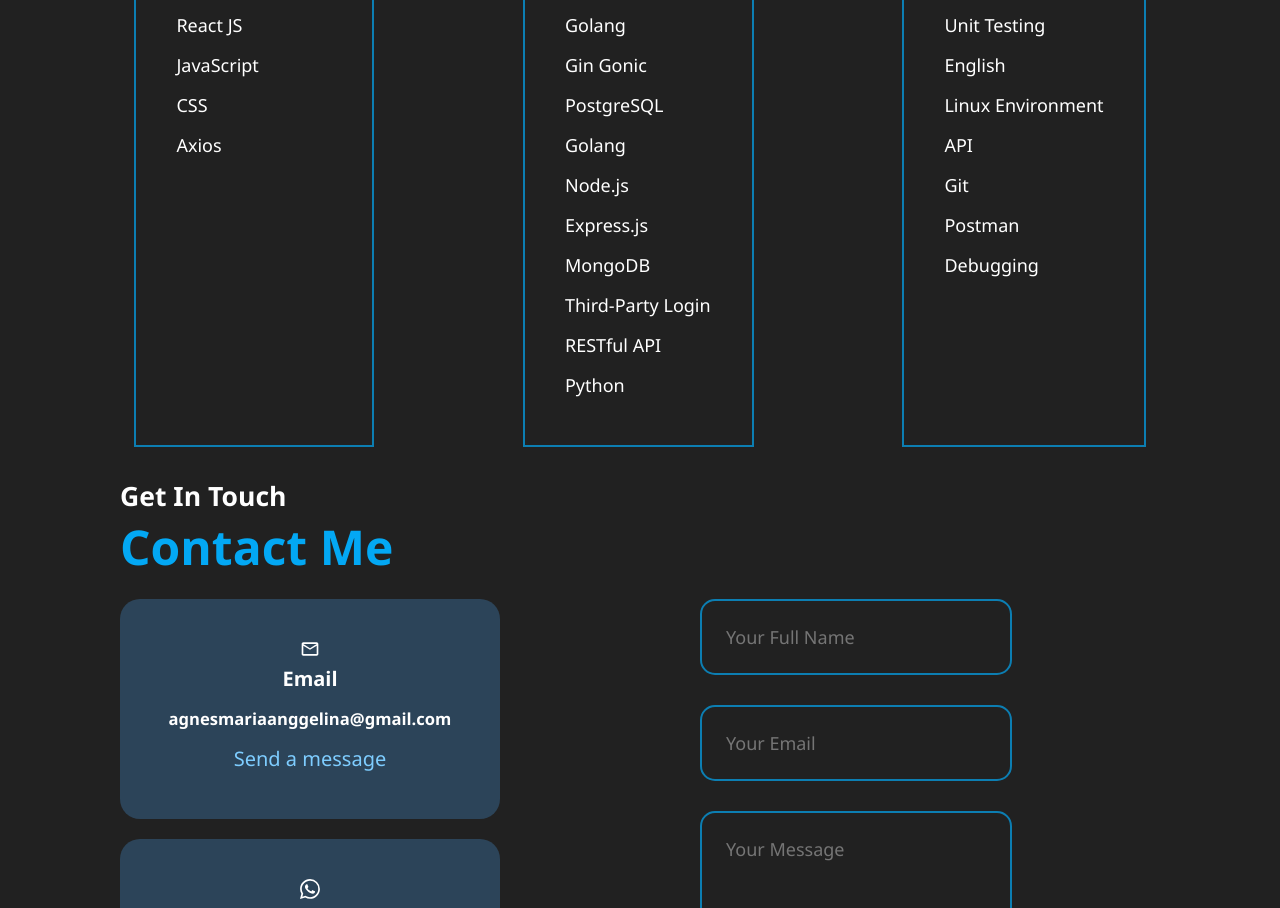
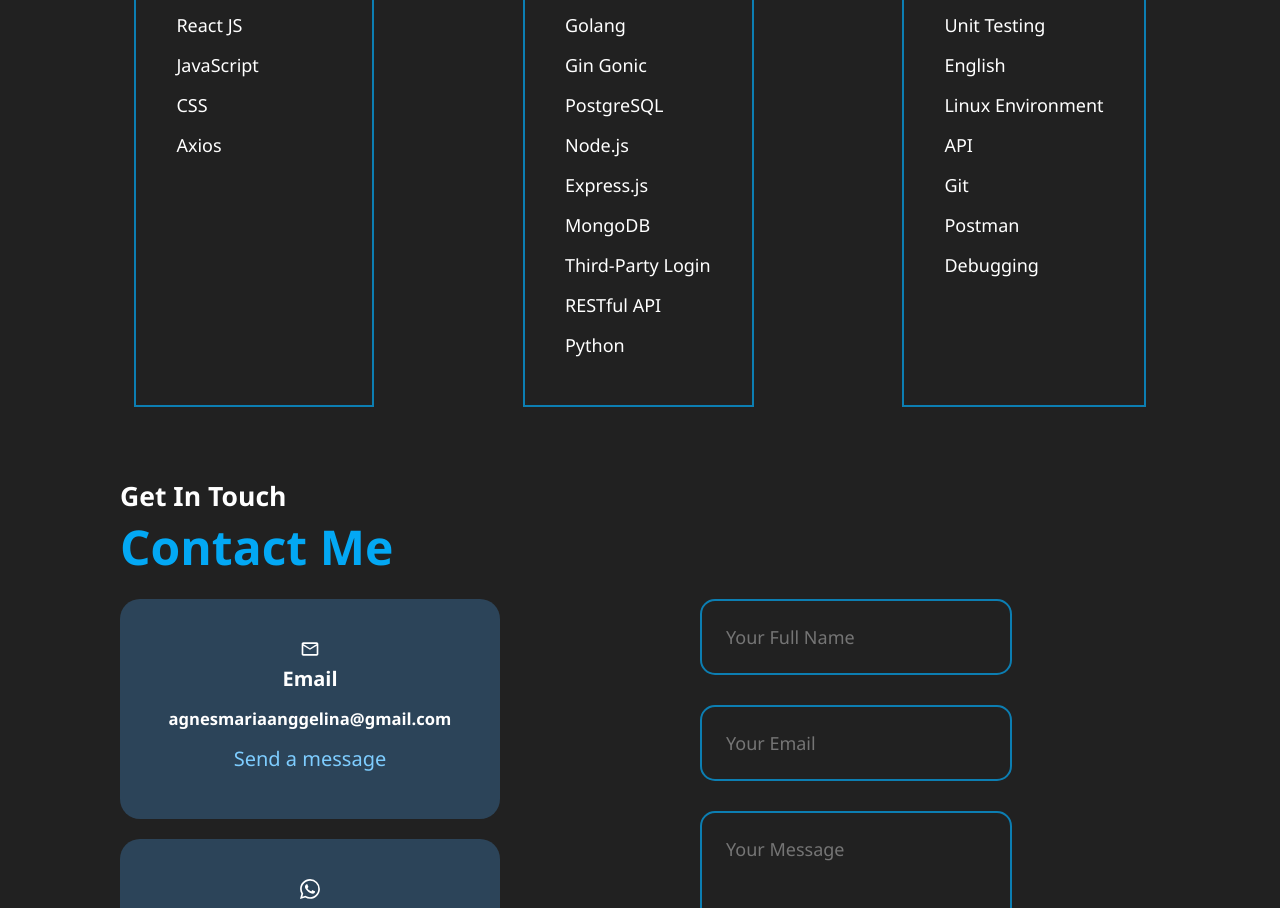
Before and after one commit to nesngenes/personalportofolio, a React (Create React App) app: page / in a window 1280 px wide. Shown: the part 5140-6048 px from the top of the page. Built offline with nearby package versions, Linux system fonts and the light colour scheme.

Commit message:
remove duplicate skills

```diff
--- a/src/components/Skills/Skills.jsx
+++ b/src/components/Skills/Skills.jsx
@@ -25,7 +25,6 @@ const Skills = () => {
           <p>Golang</p>
           <p>Gin Gonic</p>
           <p>PostgreSQL</p>
-          <p>Golang</p>
           <p>Node.js</p>
           <p>Express.js</p>
           <p>MongoDB</p>
```
